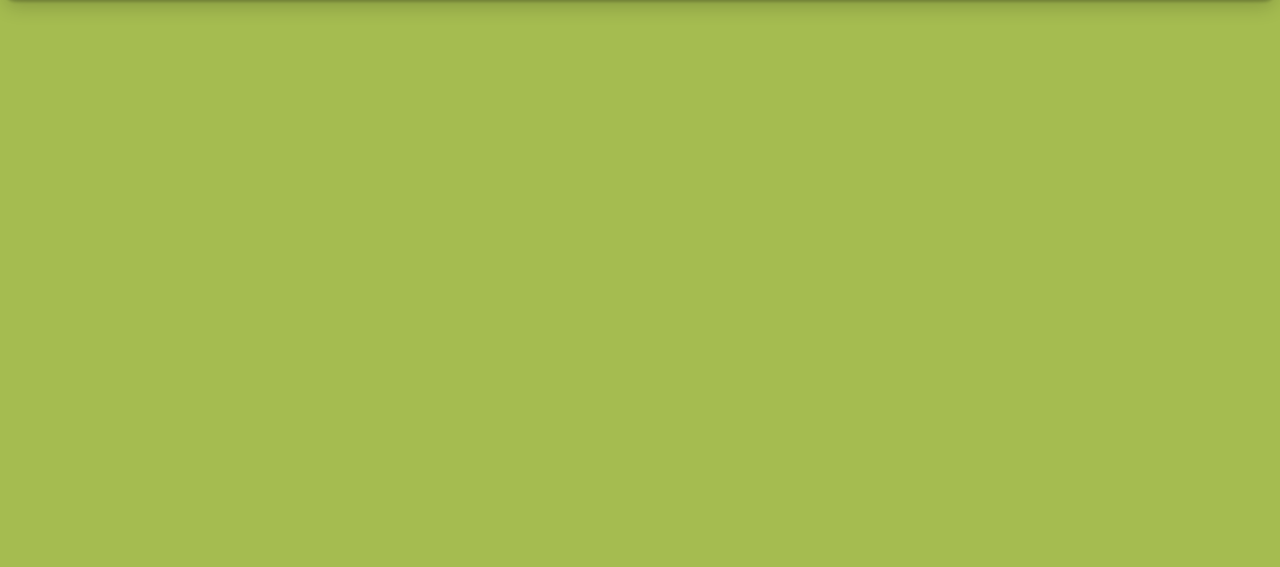
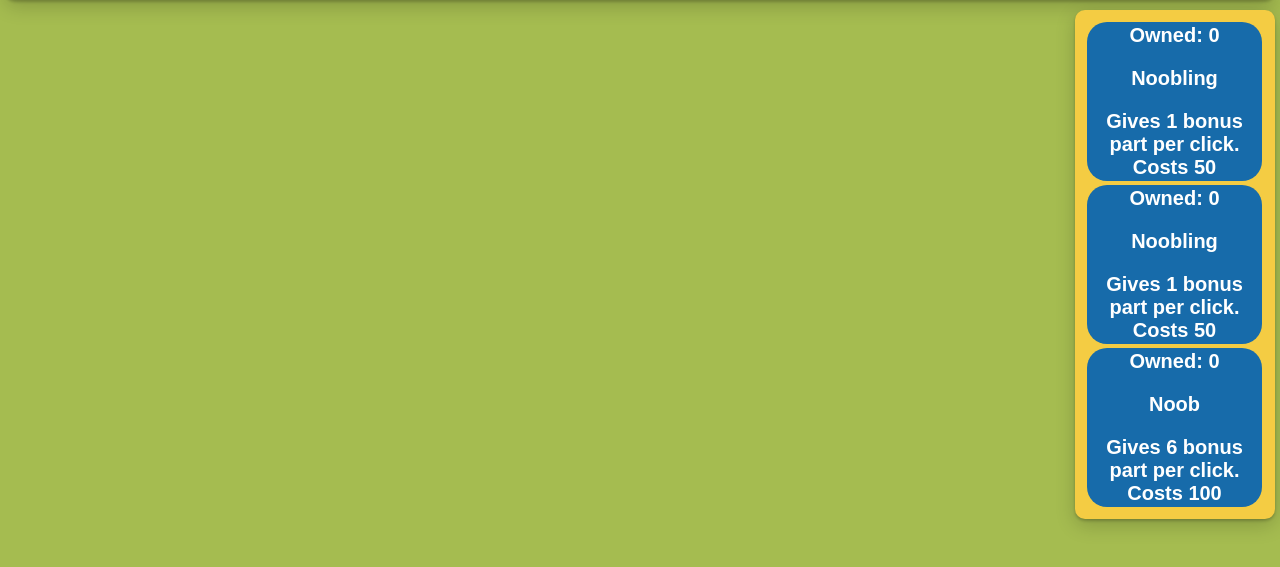
Before and after one commit to bcrhbrhcdb/Noob-Clicker-Pre-Alpha, a website: page index.html in a window 1280 px wide. Shown: the part 125-692 px from the top of the page. Drawn offline with Linux system fonts and the light colour scheme.

Commit message:
feat: Added new upgrade buttons and styles and added new HTML files for various Browsersync recipes

```diff
--- a/index.html
+++ b/index.html
@@ -11,5 +11,11 @@
     <div class='box'>
         <h1 class='title'>Noob Clicker</h1>
     </div>
+
+    <div class='upgrades'>
+        <button id='upgrade1'><span>Owned: </span><span id='owned'>0 </span><hr> Noobling <hr>Gives 1 bonus part per click. Costs <span>50</span></button>
+        <button id='upgrade2'><span>Owned: </span><span id='owned'>0 </span><hr> Noobling <hr>Gives 1 bonus part per click. Costs <span>50</span></button>
+        <button id='upgrade2'><span>Owned: </span><span id='owned'>0 </span><hr> Noob <hr>Gives 6 bonus part per click. Costs <span>100</span></button>
+</div>
 </body>
 </html>
--- a/styles.css
+++ b/styles.css
@@ -91,3 +91,54 @@ h3 {
   justify-content: center;
   align-items: center;
 }
+#upgrade1,
+#upgrade2,
+#upgrade3 {
+  border-radius: 20px;
+  border: none;
+  background-color: #176baa;
+  color: white;
+  font-size: 20px;
+  width: 175px;
+  font-weight: bold;
+  transition: transform 0.5s;
+  padding: 2px;
+  margin: 2px;
+  display: inline-block;
+}
+#upgrade1:hover,
+#upgrade2:hover,
+#upgrade3:hover {
+  transform: translateY(-7px);
+  border: black 5px solid;
+  box-shadow:
+    0 10px 10px 0 rgba(0, 0, 0, 0.2),
+    0 6px 20px 0 rgba(0, 0, 0, 0.19);
+}
+hr {
+  border: 5px;
+}
+.upgrades {
+  height: auto;
+  background-color: rgb(244, 204, 67);
+  border: none;
+  border-radius: 10px;
+  box-shadow:
+    0 2px 3px 0 rgba(0, 0, 0, 0.2),
+    0 6px 20px 0 rgba(0, 0, 0, 0.19);
+  margin: 5px;
+  padding: 10px;
+  display: flex;
+  justify-content: flex-end;
+  flex-direction: column;
+  align-items: right;
+  flex-grow: 1;
+  flex-shrink: 1;
+  text-align: center;
+  font-size: 30px;
+  font-weight: bold;
+  color: rgb(86, 72, 72);
+  width: 180px;
+  position: absolute;
+  right: 0;
+}
```
